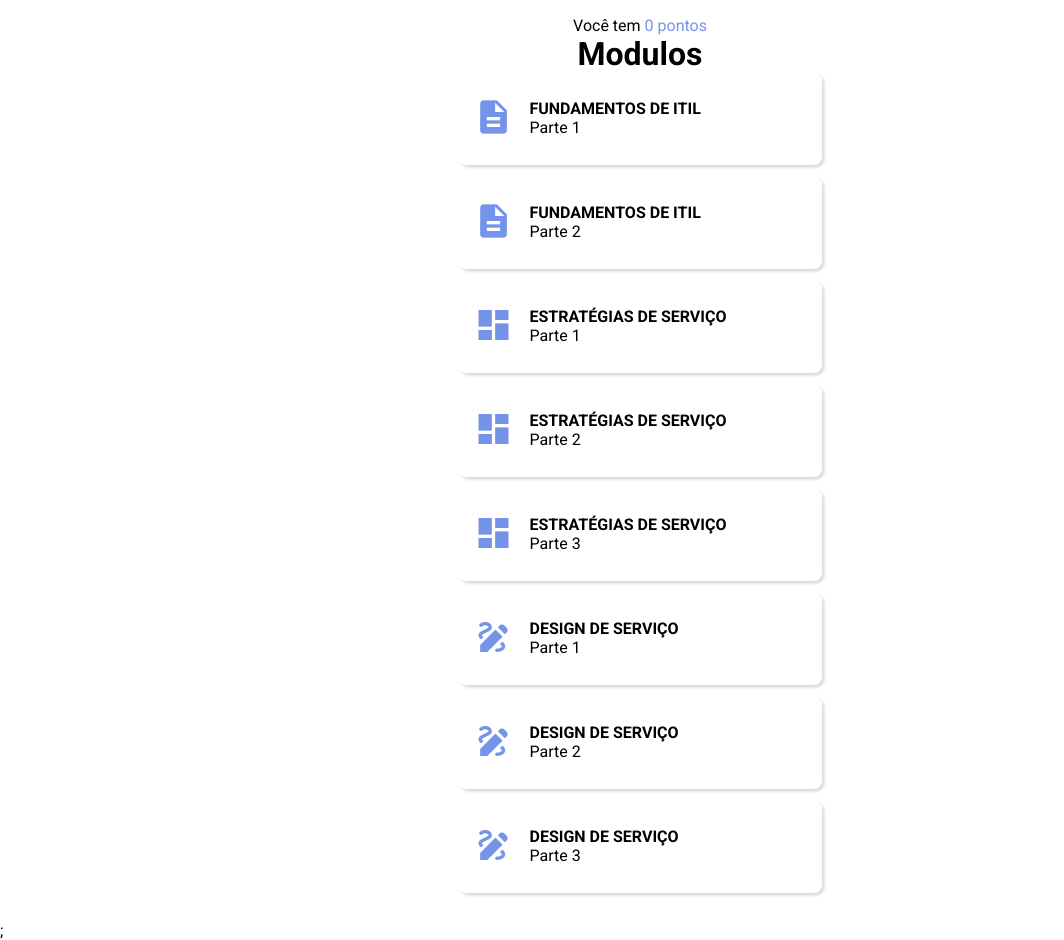
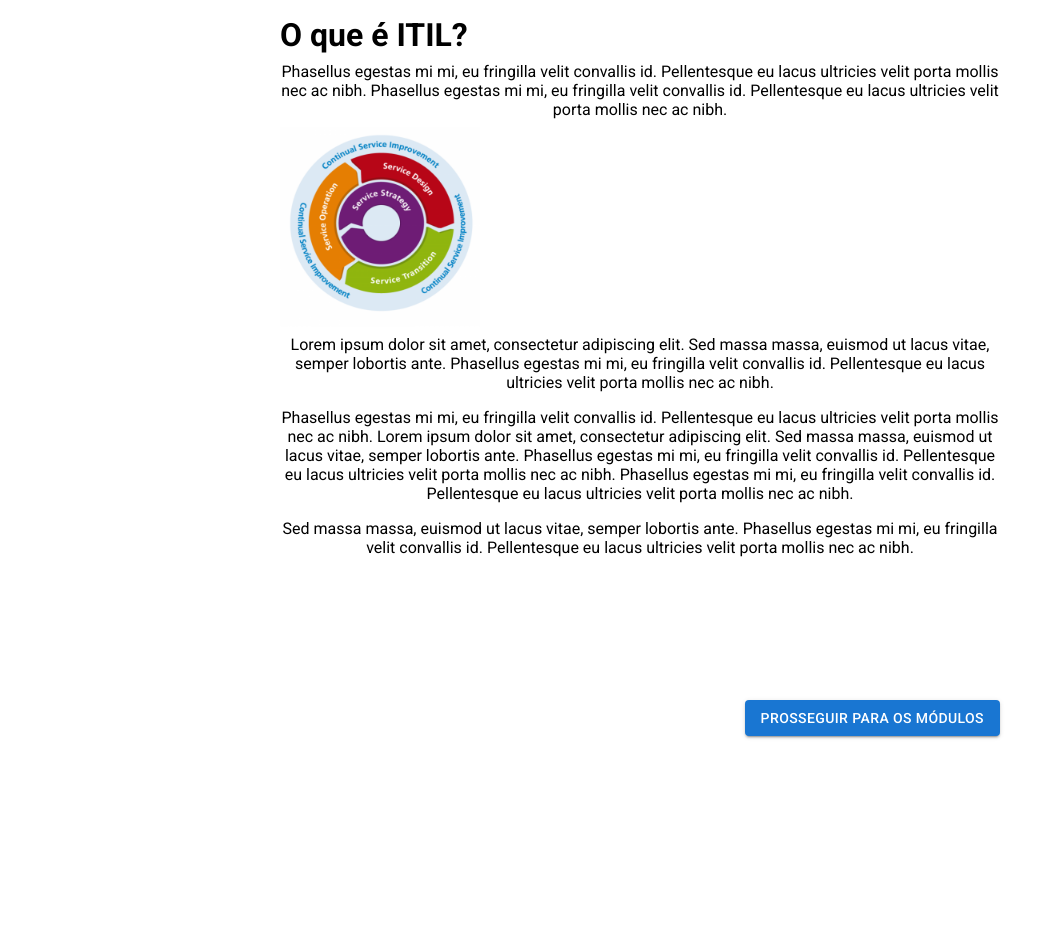
Before and after one commit to andretorquato/itil, a Next.js app: page / in a window 1280 px wide. Shown: the whole page, without its empty margins (0-1064 px from the left). After the commit the page ends 800 px from the top, so only its background shows below. Built offline with nearby package versions, Linux system fonts and the light colour scheme.

Commit message:
introduction about itil

```diff
--- a/pages/_app.tsx
+++ b/pages/_app.tsx
@@ -14,7 +14,7 @@
         <meta name="apple-mobile-web-app-capable" content="yes" />
         <meta name="viewport" content="initial-scale=1, width=device-width" />
       </Head>
-      <Component {...pageProps} />;
+      <Component {...pageProps} />
     </>
   );
 }
--- a/src/components/Home/HomeComponent.tsx
+++ b/src/components/Home/HomeComponent.tsx
@@ -8,19 +8,26 @@
 import database from "../../../database.json";
 
 import styles from "./HomeComponent.module.scss";
+
+import config from "../../configuration/config.json";
+
 import Score from "../Score/Score";
 import { getProgress } from "../../controllers/quiz-controller";
 import ModuleDialog from "../ModuleDialog/ModuleDialog";
+import { Start } from "../Start/Start";
 
 export const HomeComponent: NextPage = () => {
   const [modules, setModules] = useState<any[]>([]);
   const [activeModule, setActiveModule] = useState<any>();
   const [score, setScore] = useState(0);
   const [openDialog, setOpenDialog] = useState(false);
+  const [showIntroduction, setShowIntroduction] = useState(false);
+
   const router = useRouter();
 
   useEffect(() => {
     const sessionData = getProgress();
+    setShowIntroduction(sessionData?.completedIntroduction ? false : true);
     setScore(sessionData?.score || 0);
     const newModules = database.modules.map((m) => {
       return {
@@ -53,9 +60,20 @@
     handleCloseDialog();
     router.push(`/modules/${activeModule.slug}`);
   };
+  const handleFinishIntroduction = () => {
+    const data = localStorage.getItem(config.session);
+    if (data) {
+      const sessionData = JSON.parse(data);
+      sessionData.completedIntroduction = true;
+      localStorage.setItem(config.session, JSON.stringify(sessionData));
+    }
+    setShowIntroduction(false);
+  };
 
   return (
     <div className={styles.container}>
+      {!showIntroduction ? (
+        <>
           <Score score={score} />
           <h1>Modulos</h1>
           <div className={styles.modulesContainer}>
@@ -77,13 +95,17 @@
                 </div>
               );
             })}
+          </div>
           <ModuleDialog
             open={openDialog}
             title={`${activeModule?.name} - ${activeModule?.description}`}
             handleClose={handleCloseDialog}
             handleStart={handleStartModule}
           />
-      </div>
+        </>
+      ) : (
+        <Start next={handleFinishIntroduction} />
+      )}
     </div>
   );
 };
--- /dev/null
+++ b/src/components/Start/Start.module.scss
@@ -0,0 +1,29 @@
+@import "../../../styles/animations/slide-left";
+@import "../../../styles/animations/shake_horizontal";
+
+.container {
+	display: flex;
+	flex-direction: column;
+	align-items: flex-start;
+	justify-content: center;
+	max-width: var(--screen-max-size);
+	width: 100%;
+	height: 90vh;
+	margin: auto;
+
+	p {
+		margin: 0.5rem 0;
+	}
+
+	button {
+		margin-left: auto;
+		margin-top: auto;
+	}
+}
+
+@media screen and (max-width: 720px) {
+	.container {
+		max-width: 96vw;
+
+	}
+}
--- /dev/null
+++ b/src/components/Start/Start.tsx
@@ -0,0 +1,52 @@
+import React, { useEffect, useState } from "react";
+
+import type { NextPage } from "next";
+
+import Button from "@mui/material/Button";
+import Image from "next/image";
+
+import styles from "./Start.module.scss";
+
+interface StartProps {
+	next: () => void;
+}
+export const Start: NextPage<StartProps> = ({ next }) => {
+  return (
+    <div className={styles.container}>
+			<h1>O que é ITIL?</h1>
+      <p>
+        Phasellus egestas mi mi, eu fringilla velit convallis id. Pellentesque
+        eu lacus ultricies velit porta mollis nec ac nibh. Phasellus egestas mi
+        mi, eu fringilla velit convallis id. Pellentesque eu lacus ultricies
+        velit porta mollis nec ac nibh.
+      </p>
+      <Image
+        src="/itil-4x.png"
+        width={200}
+        height={200}
+        alt="itil ilustration"
+      />
+      <p>
+        Lorem ipsum dolor sit amet, consectetur adipiscing elit. Sed massa
+        massa, euismod ut lacus vitae, semper lobortis ante. Phasellus egestas
+        mi mi, eu fringilla velit convallis id. Pellentesque eu lacus ultricies
+        velit porta mollis nec ac nibh.
+      </p>
+      <p>
+        Phasellus egestas mi mi, eu fringilla velit convallis id. Pellentesque
+        eu lacus ultricies velit porta mollis nec ac nibh. Lorem ipsum dolor sit
+        amet, consectetur adipiscing elit. Sed massa massa, euismod ut lacus
+        vitae, semper lobortis ante. Phasellus egestas mi mi, eu fringilla velit
+        convallis id. Pellentesque eu lacus ultricies velit porta mollis nec ac
+        nibh. Phasellus egestas mi mi, eu fringilla velit convallis id.
+        Pellentesque eu lacus ultricies velit porta mollis nec ac nibh.
+      </p>
+      <p>
+        Sed massa massa, euismod ut lacus vitae, semper lobortis ante. Phasellus
+        egestas mi mi, eu fringilla velit convallis id. Pellentesque eu lacus
+        ultricies velit porta mollis nec ac nibh.
+      </p>
+      <Button variant="contained" onClick={() => next()}>Prosseguir para os módulos</Button>
+    </div>
+  );
+};
```
Also changed, not shown: src/components/Home.tsx (deleted, +0 -74 lines), public/itil-4x.png (added). Lines whose indentation alone changed are shown as unchanged.
